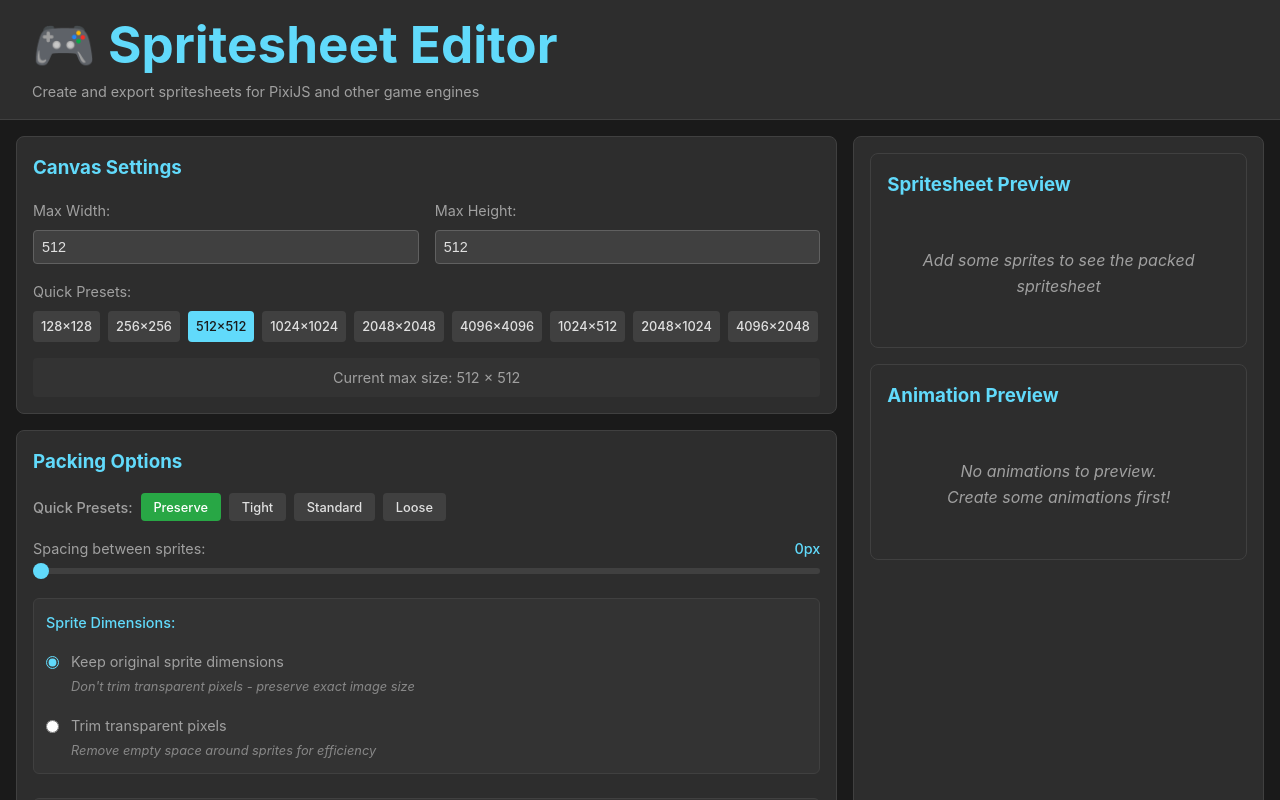
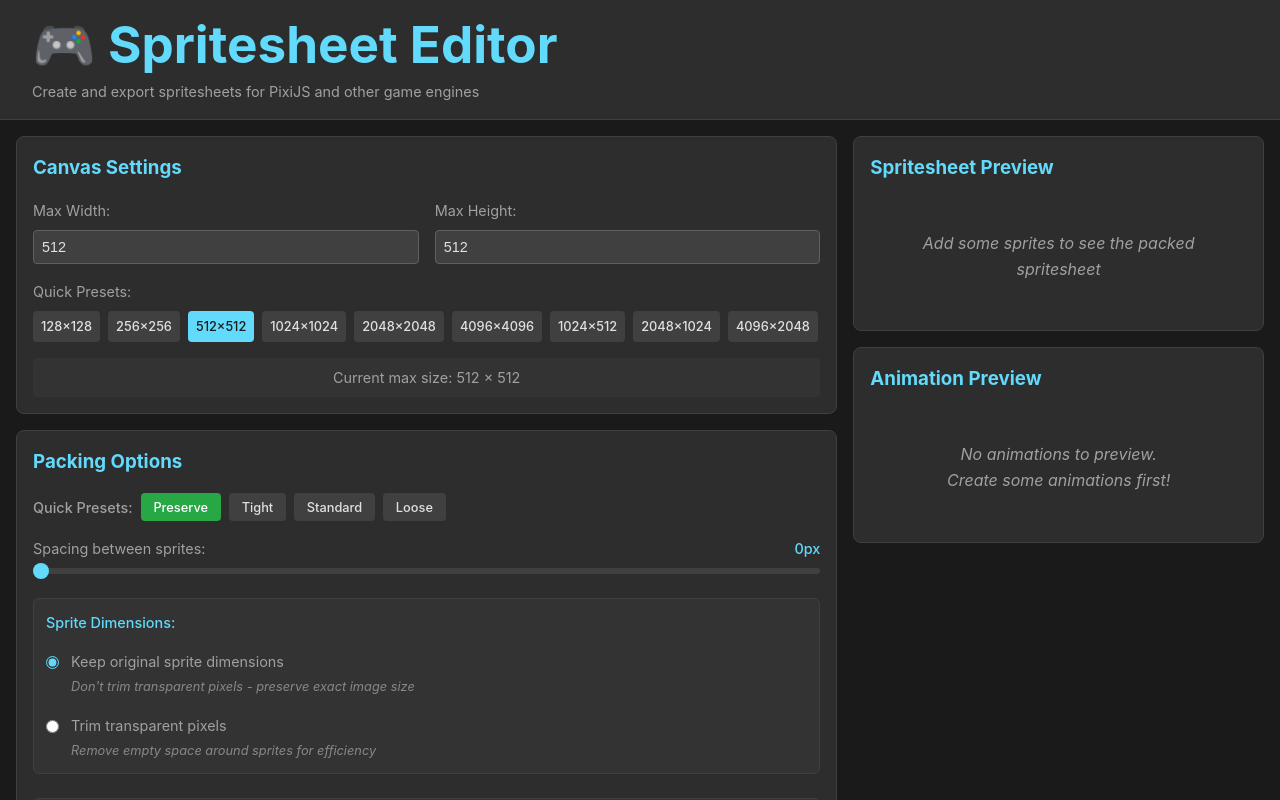
Before and after one commit to RickeyWard/sprite-sheet-editor, a React (Vite) app: page / in a window 1280 px wide. Shown: the top 800 px of the page. Built offline with nearby package versions, Linux system fonts and the light colour scheme.

Commit message:
Refactor PackingSettings component to adjust spacing and rotation options for 'tight' preset. Update App.css to comment out previous styles in the right panel for potential future use.

```diff
--- a/src/App.css
+++ b/src/App.css
@@ -57,10 +57,10 @@ body {
 }
 
 .right-panel {
-  background: #2d2d2d;
-  border-radius: 8px;
-  padding: 1rem;
-  border: 1px solid #404040;
+  /* background: #2d2d2d; */
+  /* border-radius: 8px; */
+  /* padding: 1rem; */
+  /* border: 1px solid #404040; */
   display: flex;
   flex-direction: column;
   gap: 1rem;
--- a/src/components/PackingSettings.tsx
+++ b/src/components/PackingSettings.tsx
@@ -19,15 +19,15 @@ export const PackingSettings: React.FC<PackingSettingsProps> = ({
 
   const handlePreset = (preset: 'preserve' | 'tight' | 'standard' | 'loose') => {
     const presets: Record<string, PackingOptions> = {
-              tight: {
-          spacing: 0,
+        tight: {
+          spacing: 1,
           trimWhitespace: true,
-          forcePowerOf2: true,
-          allowRotation: false,
+          forcePowerOf2: false,
+          allowRotation: true,
           layout: 'compact'
         },
         standard: {
-          spacing: 2,
+          spacing: 0,
           trimWhitespace: false,
           forcePowerOf2: true,
           allowRotation: false,
@@ -45,7 +45,7 @@ export const PackingSettings: React.FC<PackingSettingsProps> = ({
           trimWhitespace: false,
           forcePowerOf2: false,
           allowRotation: false,
-          layout: 'by-animation'
+          layout: 'compact'
         }
     };
     onOptionsChange(presets[preset]);
```
